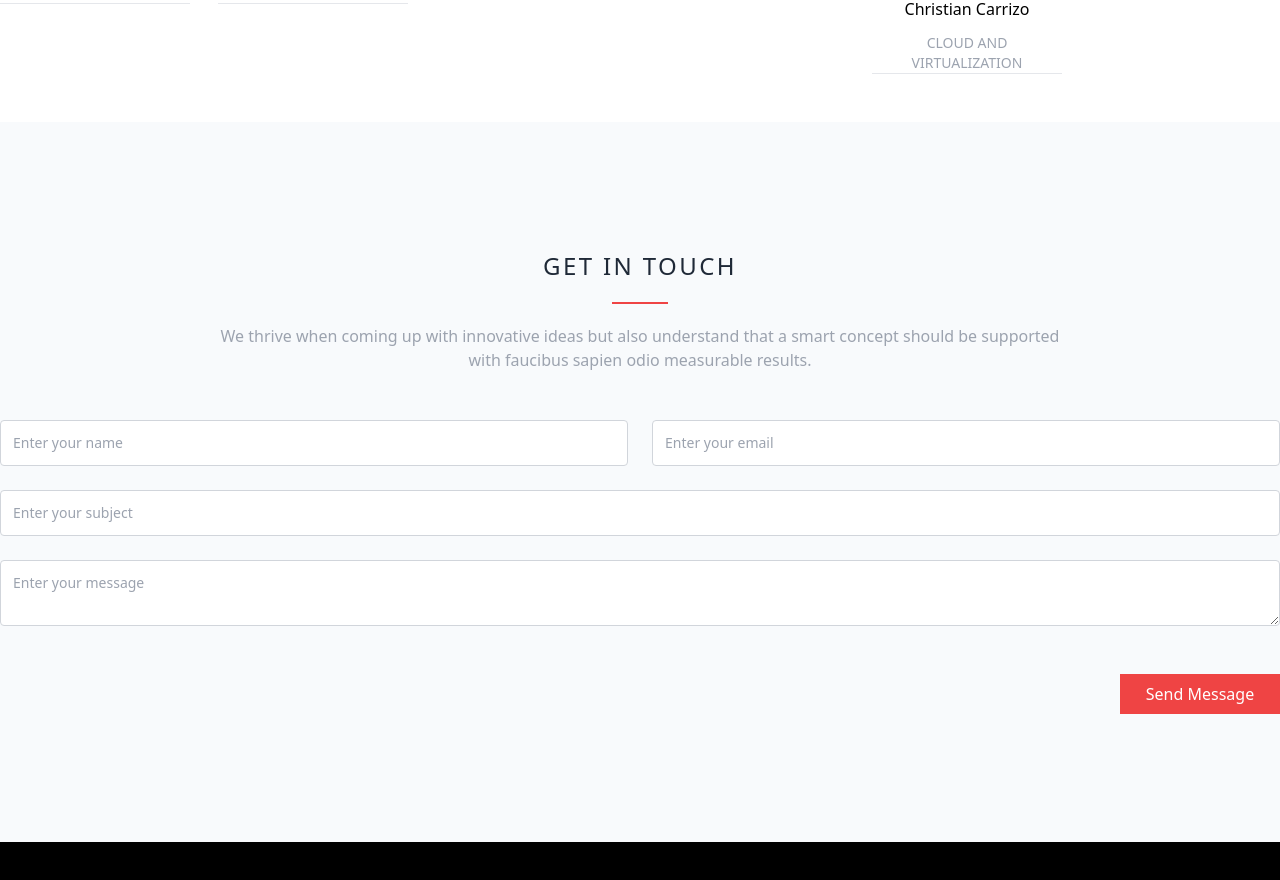
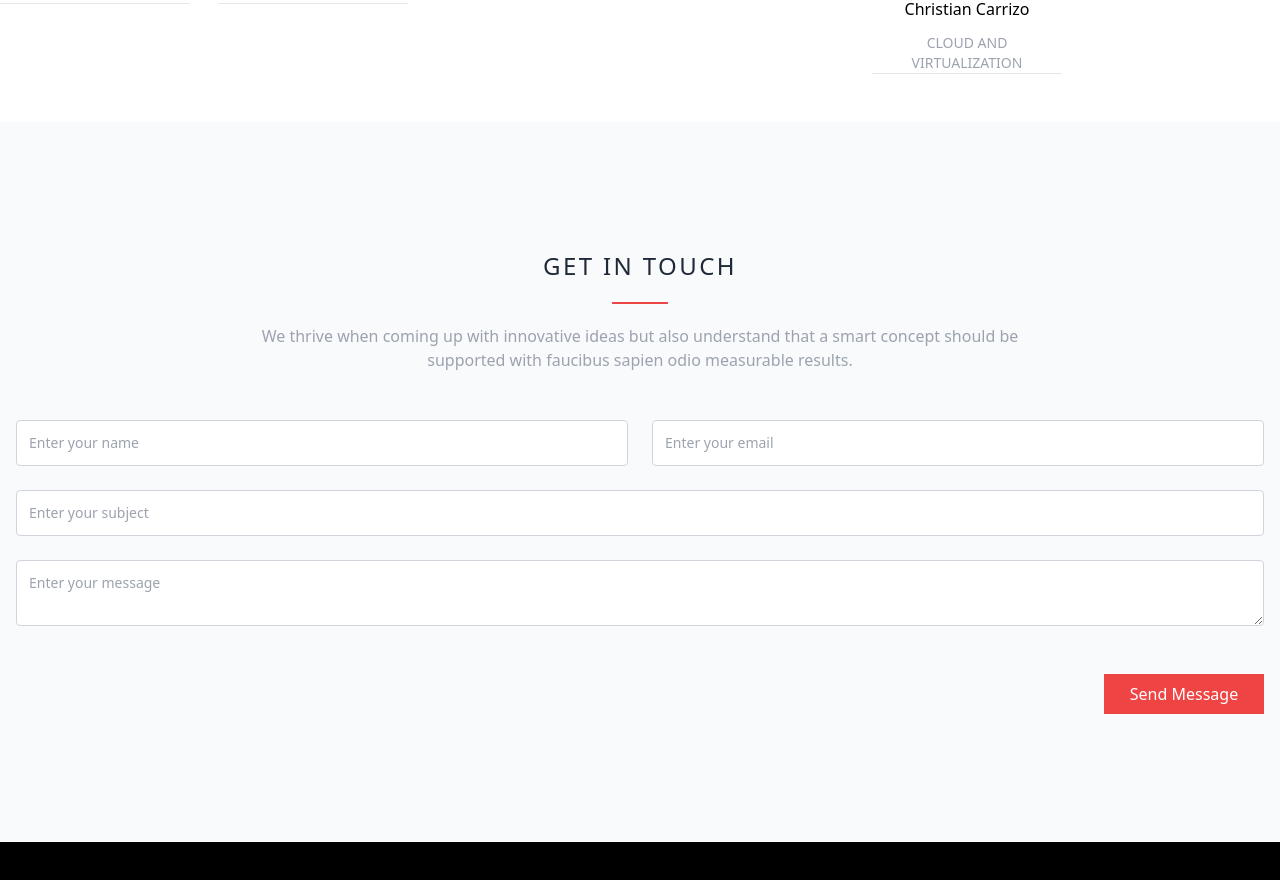
Before and after one commit to MvKro/D-Wo, a Next.js app: page / in a window 1280 px wide. Shown: the part 3228-4108 px from the top of the page. Built offline with nearby package versions, Linux system fonts and the light colour scheme.

Commit message:
increment video width in small devices

```diff
--- a/components/Contact/Contact.tsx
+++ b/components/Contact/Contact.tsx
@@ -3,7 +3,7 @@ import heroImage from '@/assets/images/hero-image.png'
 
 export const Contact = () => {
     return (
-        <section id="contact" className="py-32 bg-slate-50">
+        <section id="contact" className="py-32 bg-slate-50 px-4">
             <div className="container mx-auto">
                 <div className="flex justify-center">
                     <div className="lg:w-2/3 space-y-5 text-center">
--- a/styles/Modal.module.css
+++ b/styles/Modal.module.css
@@ -18,3 +18,10 @@
     padding: 1rem;
     border-radius: 1rem;
 }
+
+@media (max-width: 700px) {
+    .box {
+        width: 100%;
+        height: 60%;
+    }
+}
```
